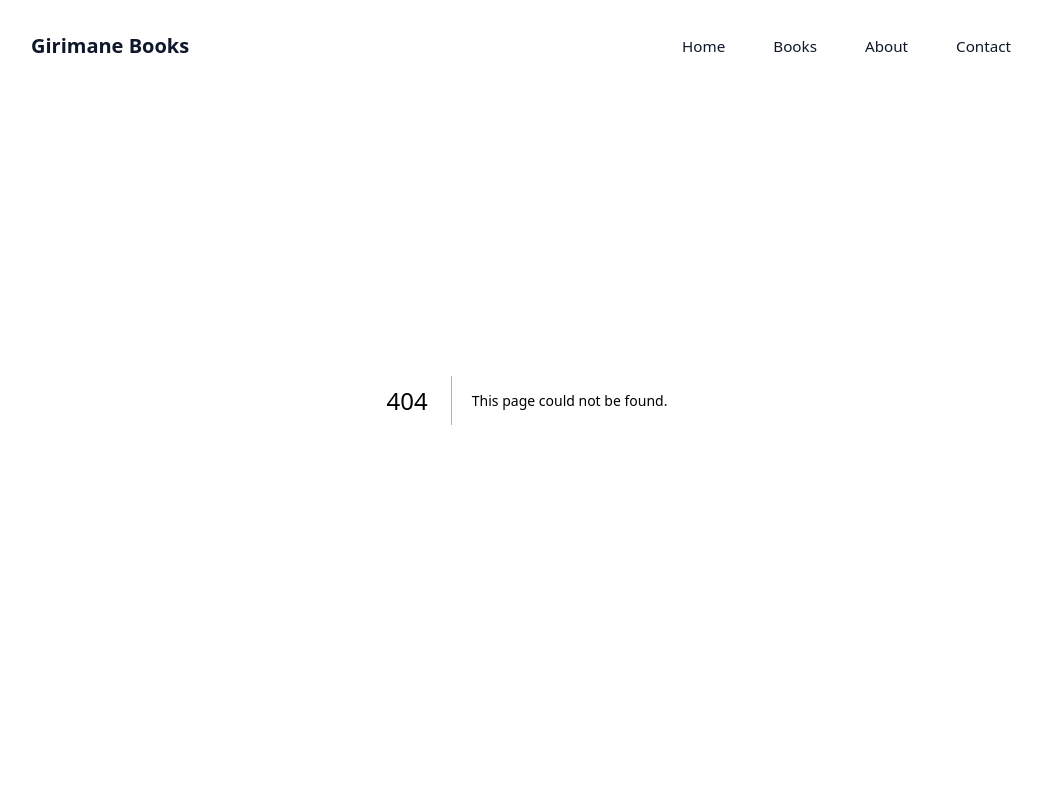
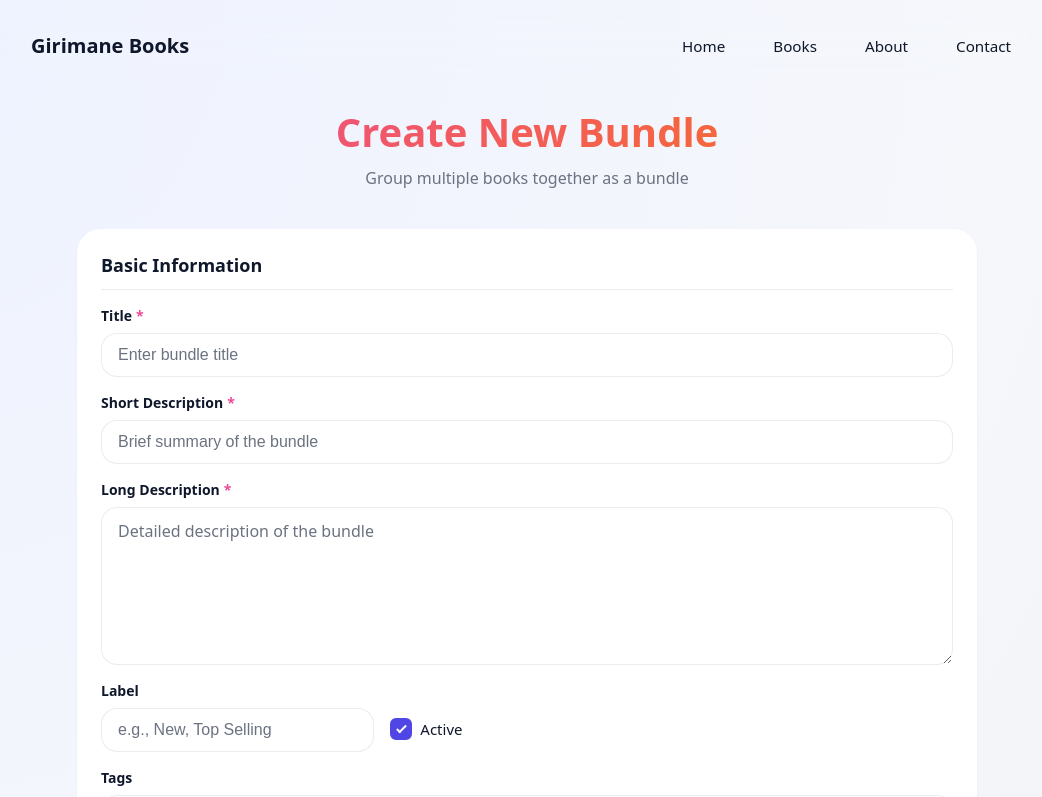
Before and after one commit to abhishekhk93/girimane-books, a Next.js app: page /admin/bundles/create in a window 1280 px wide. Before the commit this address had no page. Shown: the top 797 px of the page, without its empty margins (113-1155 px from the left). Built offline with nearby package versions, Linux system fonts and the light colour scheme.

Commit message:
add admin page routes - add book and add bundle

```diff
--- /dev/null
+++ b/src/app/admin/bundles/create/page.tsx
@@ -0,0 +1,12 @@
+import { Container } from "@/components/common/Container/Container";
+import { BundleForm } from "@/components/admin/BundleForm/BundleForm";
+
+export default function CreateBundlePage() {
+    return (
+        <main>
+            <Container>
+                <BundleForm />
+            </Container>
+        </main>
+    );
+}
```
Also changed, not shown: src/app/admin/books/create/page.tsx (added, +12 -0 lines).
